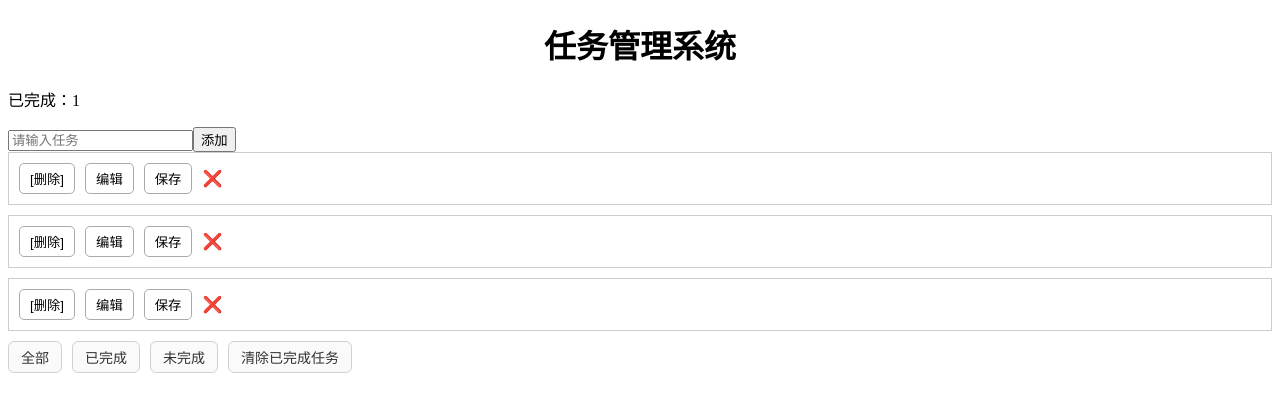
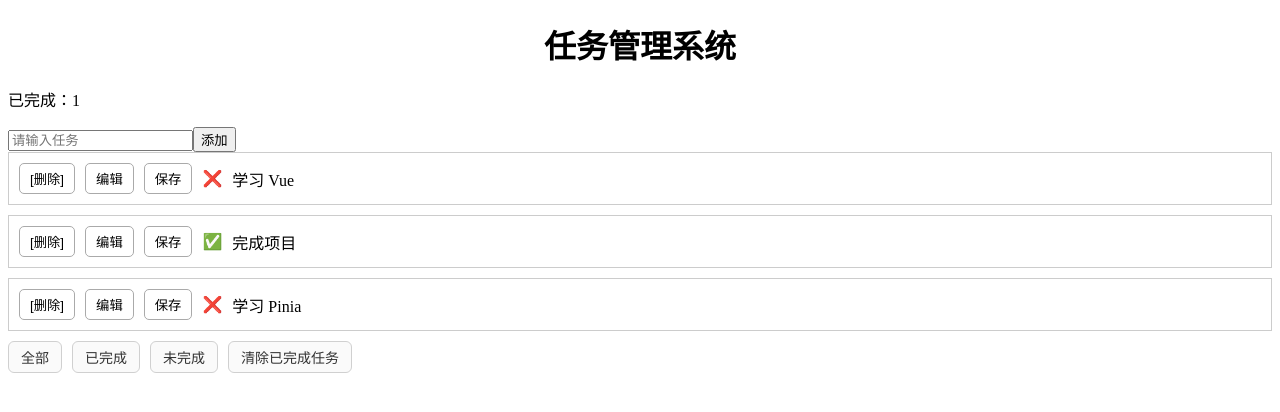
Before and after one commit to leon-wwj/task-manager, a Vue app: page / in a window 1280 px wide. Shown: the top 412 px of the page. Built offline with nearby package versions, Linux system fonts and the light colour scheme.

Commit message:
职责分离全面完成

```diff
--- /dev/null
+++ b/src/api/todoApi.js
@@ -0,0 +1,15 @@
+import { getTasks, saveTasks } from '@/utils/storage'
+
+
+export function fetchTodos(){
+
+  return getTasks()
+
+}
+
+
+export function saveTodos(tasks){
+
+  saveTasks(tasks)
+
+}
--- a/src/components/TodoItem.vue
+++ b/src/components/TodoItem.vue
@@ -1,14 +1,14 @@
 <template>
-  <div @click="!isEditing && emit('toggle')" class="task-item">
-    <button @click.stop="emit('delete')">[删除]</button>
+  <div @click="!isEditing && emit('toggle',task.id)" class="task-item">
+    <button @click.stop="emit('delete',task.id)">[删除]</button>
     <button @click.stop="startEdit">编辑</button>
     <input
     v-if="isEditing"
     v-model="editText"/>
     <button @click.stop="saveEdit">保存</button>
-    <span v-if="completed">✅</span>
+    <span v-if="task.completed">✅</span>
     <span v-else>❌</span>
-    {{ title }}
+    {{ task.title }}
   </div>
 
 </template>
@@ -16,8 +16,10 @@
 <script setup>
 import { ref } from 'vue'
  const props = defineProps({
-  title: String,
-  completed: Boolean
+  task: {
+    type: Object,
+    required: true
+  }
 })
 const emit = defineEmits(['toggle','delete','update'])
 const isEditing = ref(false)
@@ -28,12 +30,12 @@ function startEdit(){
 
   isEditing.value = true
 
-  editText.value = props.title
+  editText.value = props.task.title
 
 }
 function saveEdit(){
 
-  emit('update', editText.value)
+  emit('update',props.task.id, editText.value)
 
   isEditing.value = false
 
--- a/src/components/TodoList.vue
+++ b/src/components/TodoList.vue
@@ -6,6 +6,11 @@
       v-for="task in tasks"
       :key="task.id"
       :task="task"
+
+      @toggle="handleToggle"
+      @delete="handleDelete"
+      @update="handleUpdate"
+
     />
 
   </div>
@@ -20,11 +25,43 @@ import TodoItem from './TodoItem.vue'
 
 defineProps({
 
-  tasks: {
-    type: Array,
-    required: true
+  tasks:{
+    type:Array,
+    required:true
   }
 
 })
 
+
+const emit = defineEmits([
+  'toggle',
+  'delete',
+  'update'
+])
+
+
+function handleToggle(id){
+
+  emit('toggle', id)
+
+}
+
+
+function handleDelete(id){
+
+  emit('delete', id)
+
+}
+
+
+function handleUpdate(id,newTitle){
+
+  emit(
+    'update',
+    id,
+    newTitle
+  )
+
+}
+
 </script>
--- /dev/null
+++ b/src/constants/index.js
@@ -0,0 +1 @@
+export const TODO_KEY = 'tasks'
--- a/src/main.js
+++ b/src/main.js
@@ -1,8 +1,8 @@
 import { createApp } from 'vue'
 import { createPinia } from 'pinia'
 
-import { useTaskStore } from './stores/Task'
-import { saveTasks } from './utils/storage'
+import { useTodoStore } from './stores/todo'
+import { saveTodos } from '@/api/todoApi'
 
 import App from './App.vue'
 import router from './router'
@@ -12,11 +12,11 @@ const app = createApp(App)
 app.use(createPinia())
 app.use(router)
 
-const taskStore = useTaskStore()
+const todoStore = useTodoStore()
 
-taskStore.$subscribe((_,state)=>{
+todoStore.$subscribe((_,state)=>{
 
-  saveTasks(state.tasks)
+  saveTodos(state.tasks)
 
 })
 app.mount('#app')
--- a/src/stores/task.js
+++ b/src/stores/todo.js
@@ -1,9 +1,9 @@
 import { defineStore } from 'pinia'
-import { getTasks } from '@/utils/storage'
+import { fetchTodos } from '@/api/todoApi'
 
-export const useTaskStore = defineStore('task', {
+export const useTodoStore = defineStore('todo', {
  state: () => ({
-  tasks: getTasks(),
+  tasks: fetchTodos(),
   currentFilter: 'all'
 }),
 
--- a/src/utils/storage.js
+++ b/src/utils/storage.js
@@ -1,9 +1,9 @@
 import { defaultTasks } from '@/mock/tasks'
+import { TODO_KEY } from '@/constants'
 
-const TASK_KEY = 'tasks'
 export function getTasks(){
 
- const tasks = localStorage.getItem(TASK_KEY)
+ const tasks = localStorage.getItem(TODO_KEY)
 
  return tasks
  ? JSON.parse(tasks)
@@ -15,8 +15,8 @@ export function getTasks(){
 export function saveTasks(tasks){
 
  localStorage.setItem(
-  TASK_KEY,
+  TODO_KEY,
   JSON.stringify(tasks)
- )
+)
 
 }
--- a/src/views/TodoView.vue
+++ b/src/views/TodoView.vue
@@ -1,46 +1,57 @@
 <template>
   <div>
     <h1>任务管理系统</h1>
-    <p>已完成：{{ taskStore.completedCount }}</p>
+    <p>已完成：{{ todoStore.completedCount }}</p>
     <TodoInput @addTask="handleAddTask"/>
-    <TodoList :tasks="taskStore.filteredTasks" />
+    <TodoList :tasks="todoStore.filteredTasks"
+      @toggle="todoStore.toggleTask"
+      @delete="todoStore.deleteTask"
+      @update="handleUpdate" />
  <div>
 <button
-  :class="{ active: taskStore.currentFilter === 'all' }"
-  @click="taskStore.changeFilter('all')"
+  :class="{ active: todoStore.currentFilter === 'all' }"
+  @click="todoStore.changeFilter('all')"
 >
   全部
 </button>
 
 <button
-  :class="{ active: taskStore.currentFilter === 'completed' }"
-  @click="taskStore.changeFilter('completed')"
+  :class="{ active: todoStore.currentFilter === 'completed' }"
+  @click="todoStore.changeFilter('completed')"
 >
   已完成
 </button>
 
 <button
-  :class="{ active: taskStore.currentFilter === 'uncompleted' }"
-  @click="taskStore.changeFilter('uncompleted')"
+  :class="{ active: todoStore.currentFilter === 'uncompleted' }"
+  @click="todoStore.changeFilter('uncompleted')"
 >
   未完成
 </button>
-<button @click="taskStore.clearCompletedTasks()">清除已完成任务</button>
+<button @click="todoStore.clearCompletedTasks()">清除已完成任务</button>
   </div>
   </div>
 </template>
 
 <script setup>
-import { useTaskStore } from '@/stores/Task.js'
+import { useTodoStore } from '@/stores/todo.js'
 import TodoInput from '@/components/TodoInput.vue'
 import TodoList from '@/components/TodoList.vue'
 
 
-const taskStore = useTaskStore()
+const todoStore = useTodoStore()
 
 function handleAddTask(title){
 
-  taskStore.addTask(title)
+  todoStore.addTask(title)
+
+}
+function handleUpdate(id,newTitle){
+
+  todoStore.updateTask(
+    id,
+    newTitle
+  )
 
 }
 
```
